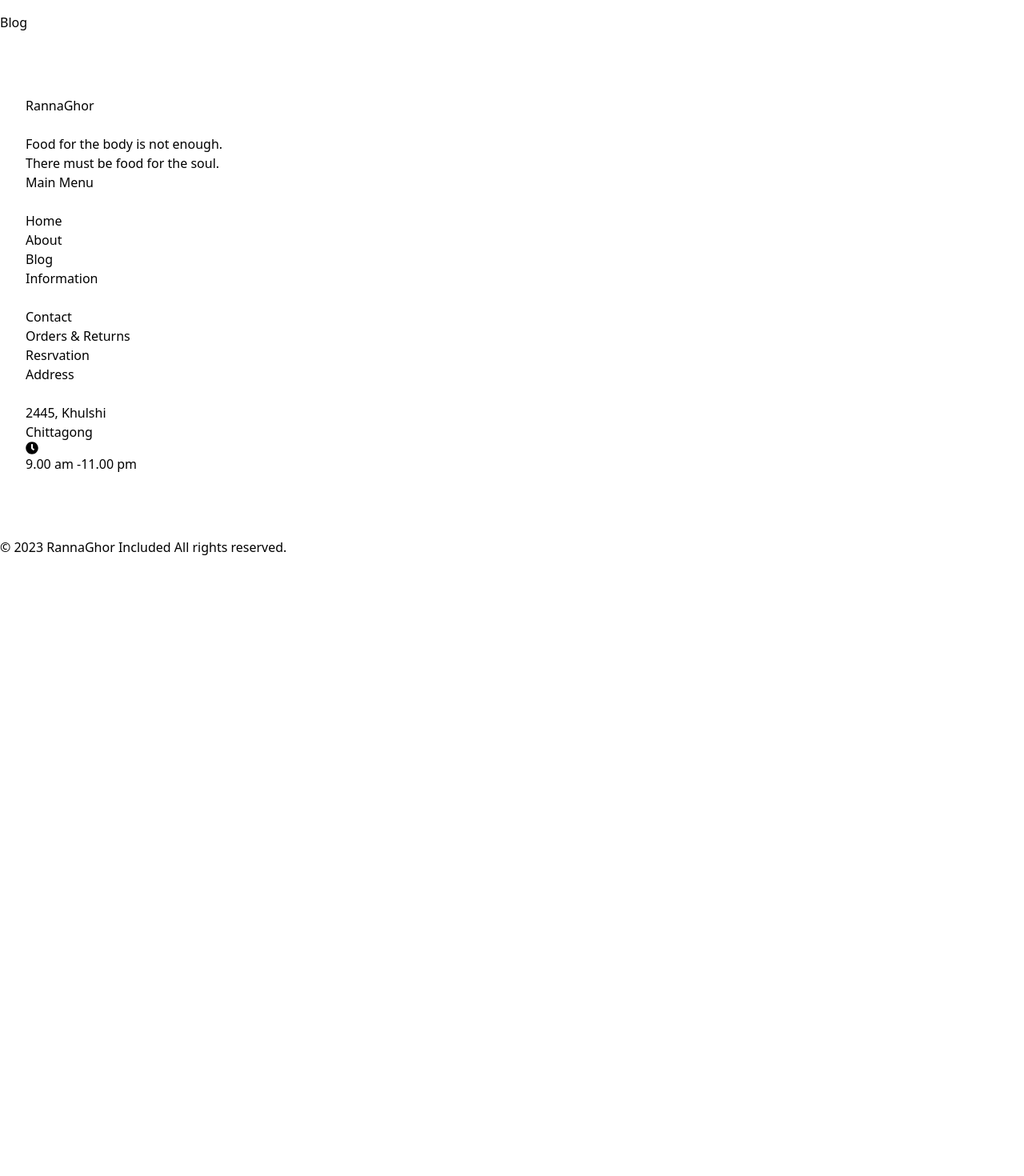
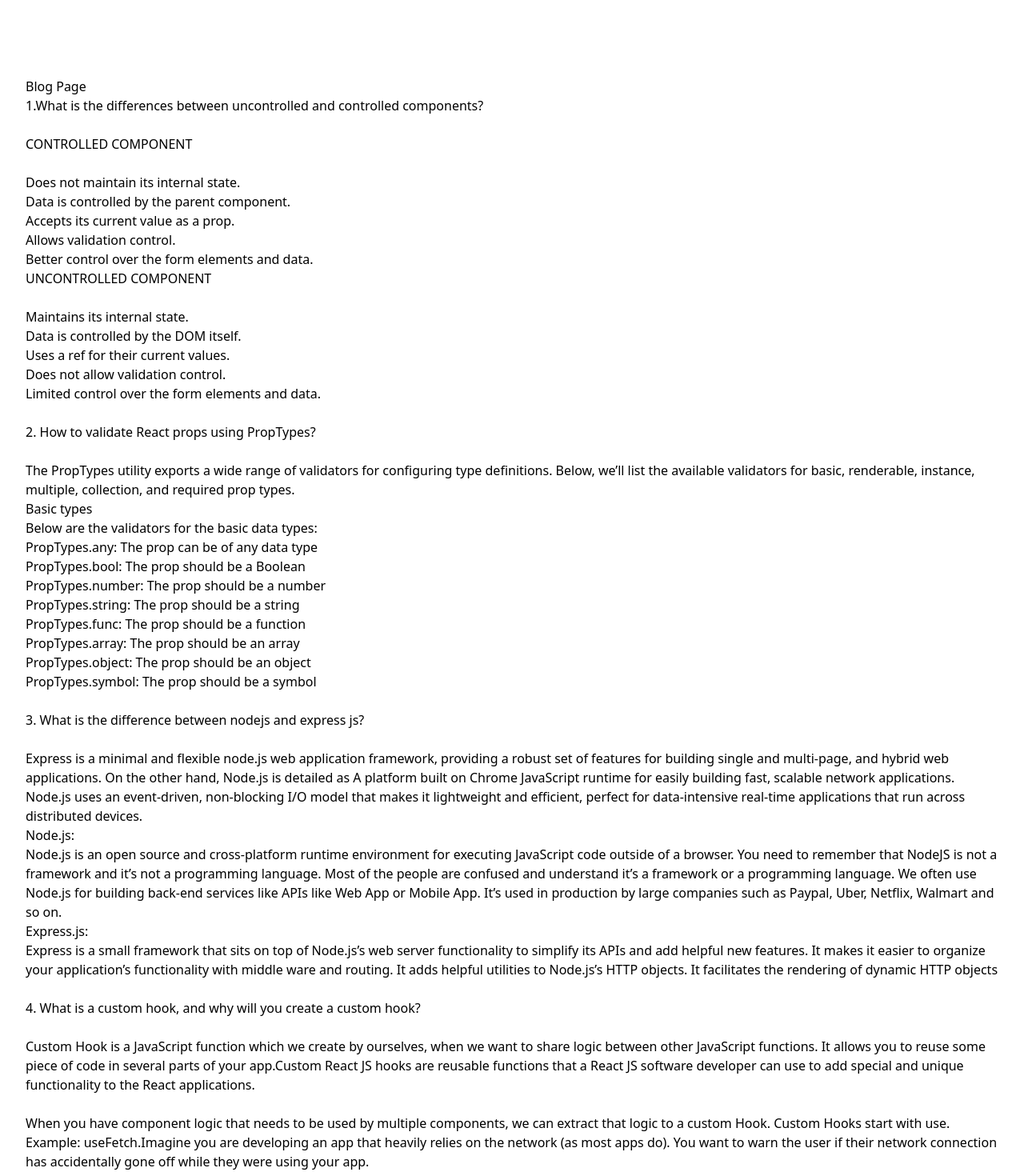
Before and after one commit to AbadatHossain/chef-receipe-hunter-client, a React (Vite) app: page /blog in a window 1280 px wide. Shown: the part 80-1550 px from the top of the page at 80% size. Before the commit the page ends 800 px from the top, so only its background shows below. Built offline with nearby package versions, Linux system fonts and the light colour scheme.

Commit message:
alhamdulillah blog page questions answer added in my project which maintain the evergreen instructions

```diff
--- a/src/components/Blogs/Blog.jsx
+++ b/src/components/Blogs/Blog.jsx
@@ -1,11 +1,122 @@
-import React from 'react';
+import React from "react";
 
 const Blog = () => {
-    return (
-        <div>
-            <h1>Blog</h1>
-        </div>
-    );
+  return (
+    <div className="my-container">
+      <h1 className="font-bold text-3xl text-center">Blog Page</h1>
+      <h3 className="font-bold">
+        1.What is the differences between uncontrolled and controlled
+        components?
+      </h3>{" "}
+      <br />
+      <p className="text-justify underline font-bold">
+        CONTROLLED COMPONENT
+      </p>{" "}
+      <br />
+      <ul>
+        <li className="list-disc">Does not maintain its internal state.</li>
+        <li className="list-disc">
+          Data is controlled by the parent component.
+        </li>
+        <li className="list-disc">Accepts its current value as a prop.</li>
+        <li className="list-disc">Allows validation control.</li>
+        <li className="list-disc">
+          Better control over the form elements and data.
+        </li>
+      </ul>
+      <p className="text-justify underline font-bold">UNCONTROLLED COMPONENT</p>{" "}
+      <br />
+      <ul>
+        <li className="list-disc">Maintains its internal state.</li>
+        <li className="list-disc">Data is controlled by the DOM itself.</li>
+        <li className="list-disc">Uses a ref for their current values.</li>
+        <li className="list-disc">Does not allow validation control.</li>
+        <li className="list-disc">
+          Limited control over the form elements and data.
+        </li>
+      </ul>{" "}
+      <br />
+      <h3 className="font-bold">
+        2. How to validate React props using PropTypes?
+      </h3>{" "}
+      <br />
+      <p className="text-justify">
+        The PropTypes utility exports a wide range of validators for configuring
+        type definitions. Below, we’ll list the available validators for basic,
+        renderable, instance, multiple, collection, and required prop types.
+      </p>{" "}
+      <ul>
+        Basic types <br />
+        Below are the validators for the basic data types: <br />
+        <li className="list-disc">
+          PropTypes.any: The prop can be of any data type
+        </li>
+        <li className="list-disc">
+          PropTypes.bool: The prop should be a Boolean
+        </li>
+        <li className="list-disc">
+          PropTypes.number: The prop should be a number
+        </li>
+        <li className="list-disc">
+          PropTypes.string: The prop should be a string
+        </li>
+        <li className="list-disc">
+          PropTypes.func: The prop should be a function
+        </li>
+        <li className="list-disc">
+          PropTypes.array: The prop should be an array
+        </li>
+        <li className="list-disc">
+          PropTypes.object: The prop should be an object
+        </li>
+        <li className="list-disc">
+          PropTypes.symbol: The prop should be a symbol
+        </li>
+      </ul>
+      <br />
+      <h3 className="font-bold">
+        3. What is the difference between nodejs and express js?
+      </h3>{" "}
+      <br />
+      <p className="text-justify">
+        Express is a minimal and flexible node.js web application framework,
+        providing a robust set of features for building single and multi-page,
+        and hybrid web applications. On the other hand, Node.js is detailed as A
+        platform built on Chrome JavaScript runtime for easily building fast,
+        scalable network applications. Node.js uses an event-driven,
+        non-blocking I/O model that makes it lightweight and efficient, perfect
+        for data-intensive real-time applications that run across distributed
+        devices. <br />
+        <span className="font-bold underline"> Node.js: </span> <br />
+        Node.js is an open source and cross-platform runtime environment for
+        executing JavaScript code outside of a browser. You need to remember
+        that NodeJS is not a framework and it’s not a programming language. Most
+        of the people are confused and understand it’s a framework or a
+        programming language. We often use Node.js for building back-end
+        services like APIs like Web App or Mobile App. It’s used in production
+        by large companies such as Paypal, Uber, Netflix, Walmart and so on.{" "}
+        <br />
+        <span className="font-bold underline">Express.js: </span> <br />
+        Express is a small framework that sits on top of Node.js’s web server
+        functionality to simplify its APIs and add helpful new features. It
+        makes it easier to organize your application’s functionality with middle
+        ware and routing. It adds helpful utilities to Node.js’s HTTP objects.
+        It facilitates the rendering of dynamic HTTP objects
+      </p>{" "}
+      <br />
+      <h3 className="font-bold">
+        4. What is a custom hook, and why will you create a custom hook?
+      </h3>{" "}
+      <br />
+      <p className="text-justify">
+      Custom Hook is a JavaScript function which we create by ourselves, when we want to share logic between other JavaScript functions. It allows you to reuse some piece of code in several parts of your app.Custom React JS hooks are reusable functions that a React JS software
+        developer can use to add special and unique functionality to the React
+        applications. <br /><br />
+        When you have component logic that needs to be used by multiple components, we can extract that logic to a custom Hook. Custom Hooks start with use. Example: useFetch.Imagine you are developing an app that heavily relies on the network (as most apps do). You want to warn the user if their network connection has accidentally gone off while they were using your app.
+      </p>{" "}
+      <br />
+    </div>
+  );
 };
 
 export default Blog;
```
